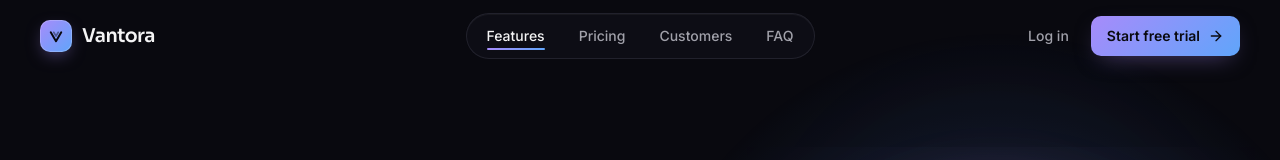
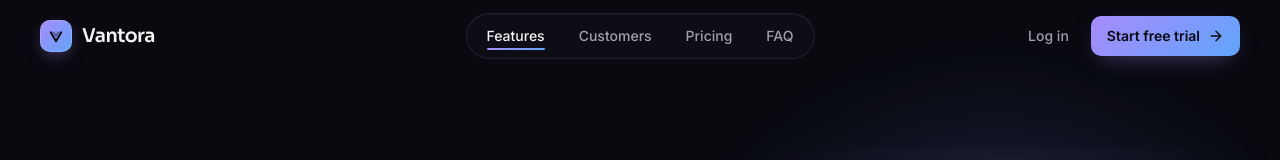
Before and after one commit to sudip997/template-4, a Next.js app: page / in a window 1280 px wide. Shown: the top 160 px of the page. Built offline with nearby package versions, Linux system fonts and the light colour scheme.

Commit message:
repositioning of nav links

```diff
--- a/src/components/sections/navbar/nav-links.ts
+++ b/src/components/sections/navbar/nav-links.ts
@@ -9,8 +9,8 @@ export type NavLink = {
  */
 export const NAV_LINKS: readonly NavLink[] = [
   { label: "Features", href: "#features" },
+  { label: "Customers", href: "#testimonials" },
   { label: "Pricing", href: "#pricing" },
-  { label: "Customers", href: "#testimonials" },
   { label: "FAQ", href: "#faq" },
 ];
 
```
